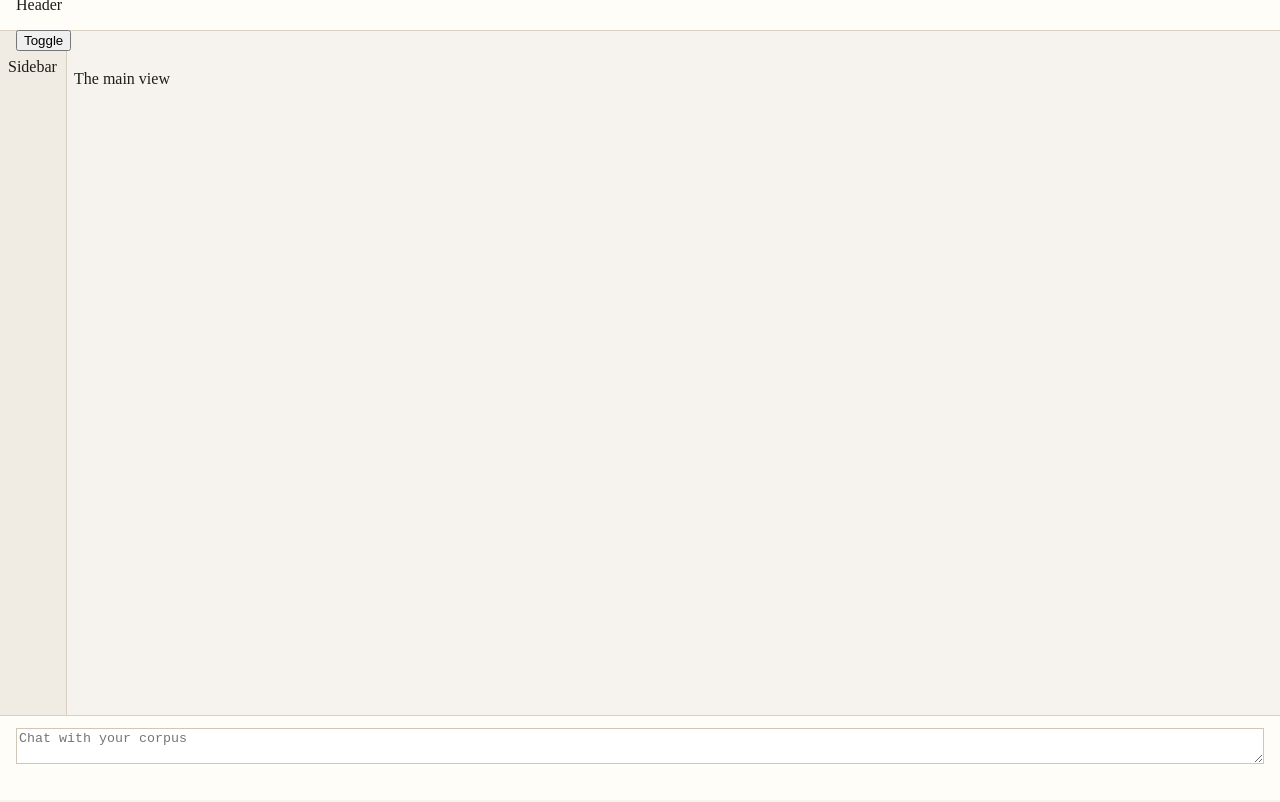
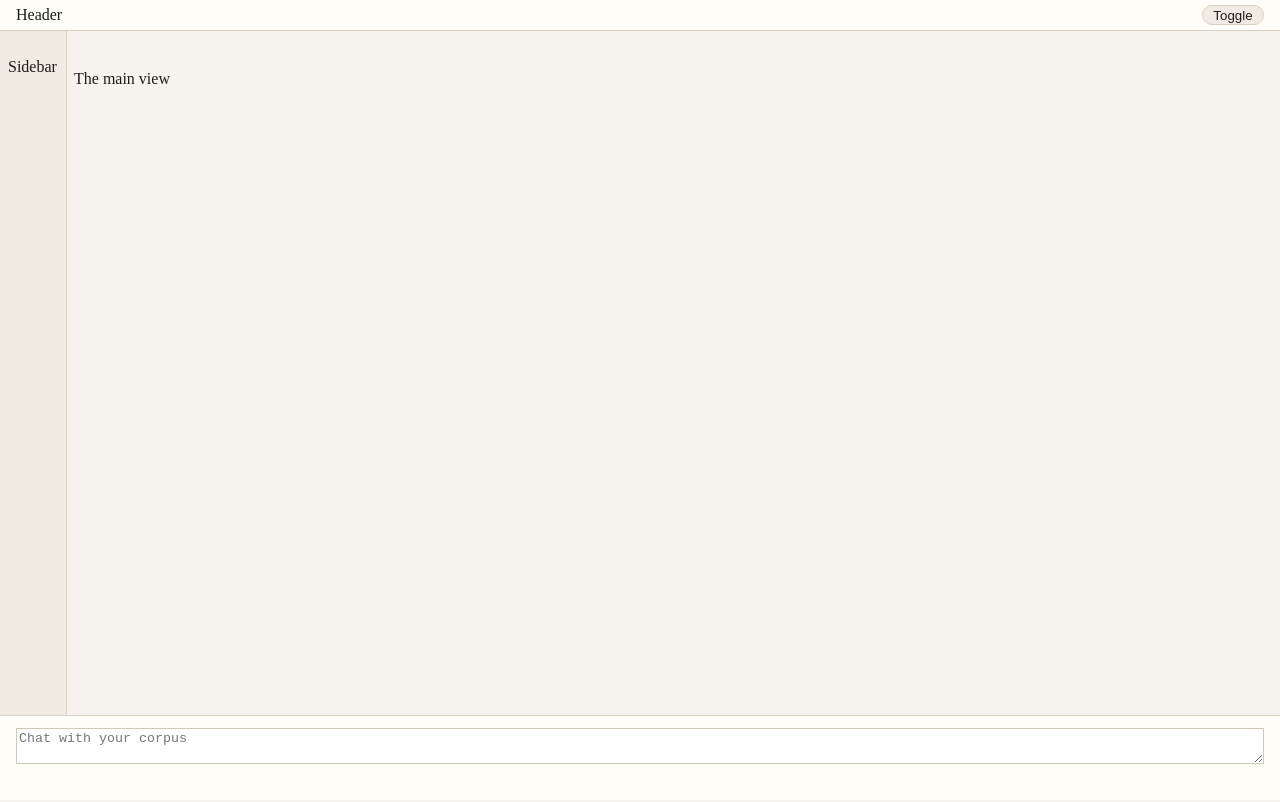
Before and after one commit to TekneGram/TeknegramElectron, a React (Vite) app: page / in a window 1280 px wide. Shown: the top 802 px of the page. Built offline with nearby package versions, Linux system fonts and the light colour scheme.

Commit message:
style: add styling to toggle button

```diff
--- /dev/null
+++ b/src/features/ThemeToggle/ThemeToggle.css
@@ -0,0 +1,16 @@
+.theme-toggle {
+    display: inline-flex;
+    align-items: center;
+    justify-content: center;
+    gap: 0.4rem;
+    height: 20px;
+    padding: 0 0.65rem;
+    border: 1px solid var(--color-border);
+    border-radius: 999px;
+    background: var(--color-surface-muted);
+    color: var(--color-text);
+}
+
+.theme-toggle svg {
+    flex: 0 0 auto;
+}
--- a/src/features/ThemeToggle/ThemeToggle.tsx
+++ b/src/features/ThemeToggle/ThemeToggle.tsx
@@ -1,27 +1,23 @@
 import { useThemeContext } from "@/app/providers/useTheme";
 
+import "./ThemeToggle.css";
+
 const ThemeToggle = () => {
-    const { themePreference, resolvedTheme, setTheme } = useThemeContext();
+    const { resolvedTheme, setTheme } = useThemeContext();
 
     function toggleTheme() {
-        console.log(themePreference);
-        if (resolvedTheme === "light") {
-            setTheme("dark");
-        } else {
-            setTheme("light");
-        }
+        resolvedTheme === "light" ? setTheme("dark") : setTheme("light");
     }
 
     return (
         <>
-            <div>
             <button
                 className = "theme-toggle"
                 onClick = {toggleTheme}
+                aria-label = "theme-toggle"
             >
                 Toggle
             </button>
-            </div>
         </>
     );
 };
--- a/src/layout/Header.tsx
+++ b/src/layout/Header.tsx
@@ -4,8 +4,10 @@ import '@/styles/layout.css';
 const Header = () => {
     return (
         <section className="header-bar">
-            <div>
+            <div className="header-title">
                 <p>Header</p>
+            </div>
+            <div className="header-actions">
                 <ThemeToggle />
             </div>
         </section>
--- a/src/styles/layout.css
+++ b/src/styles/layout.css
@@ -23,11 +23,18 @@
   height: var(--header-height);
   display: flex;
   align-items: center;
+  justify-content: space-between;
   padding: 0 1rem;
   background: var(--color-surface);
   color: var(--color-text);
   border-bottom: 1px solid var(--color-border);
   z-index: 30;
+}
+
+.header-title,
+.header-actions {
+    display: flex;
+    align-items: center;
 }
 
 .sidebar {
```
Lines whose indentation alone changed are shown as unchanged.
